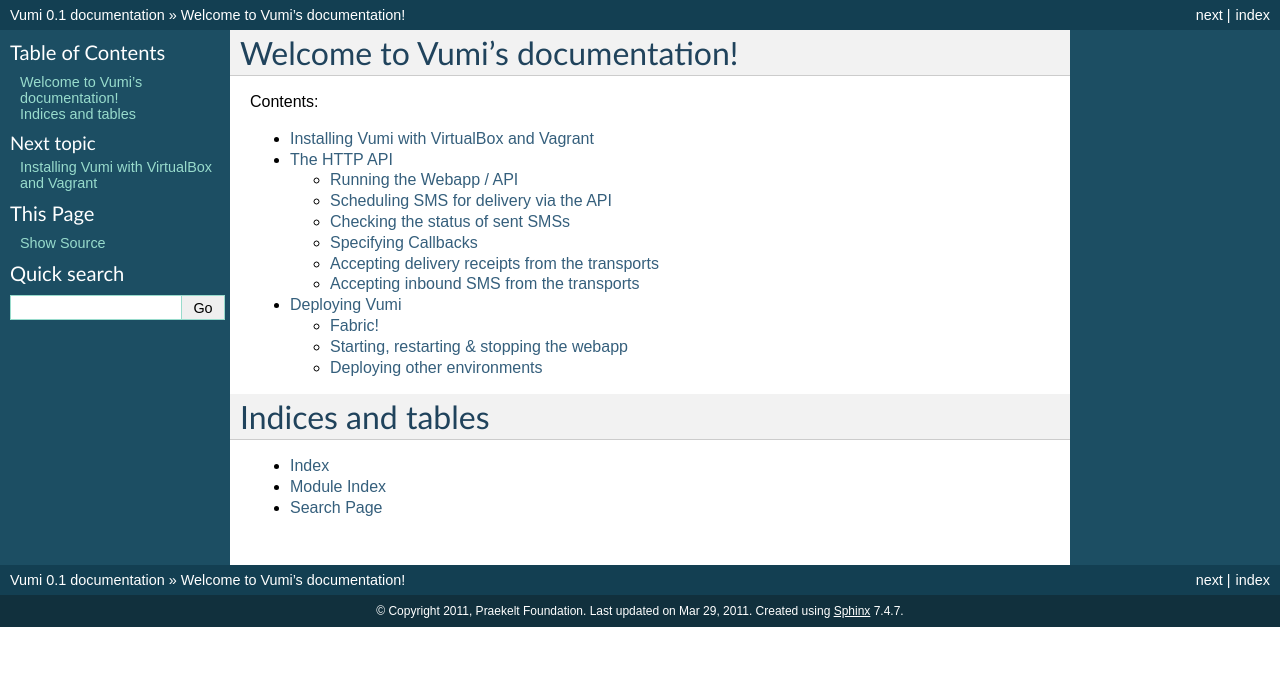
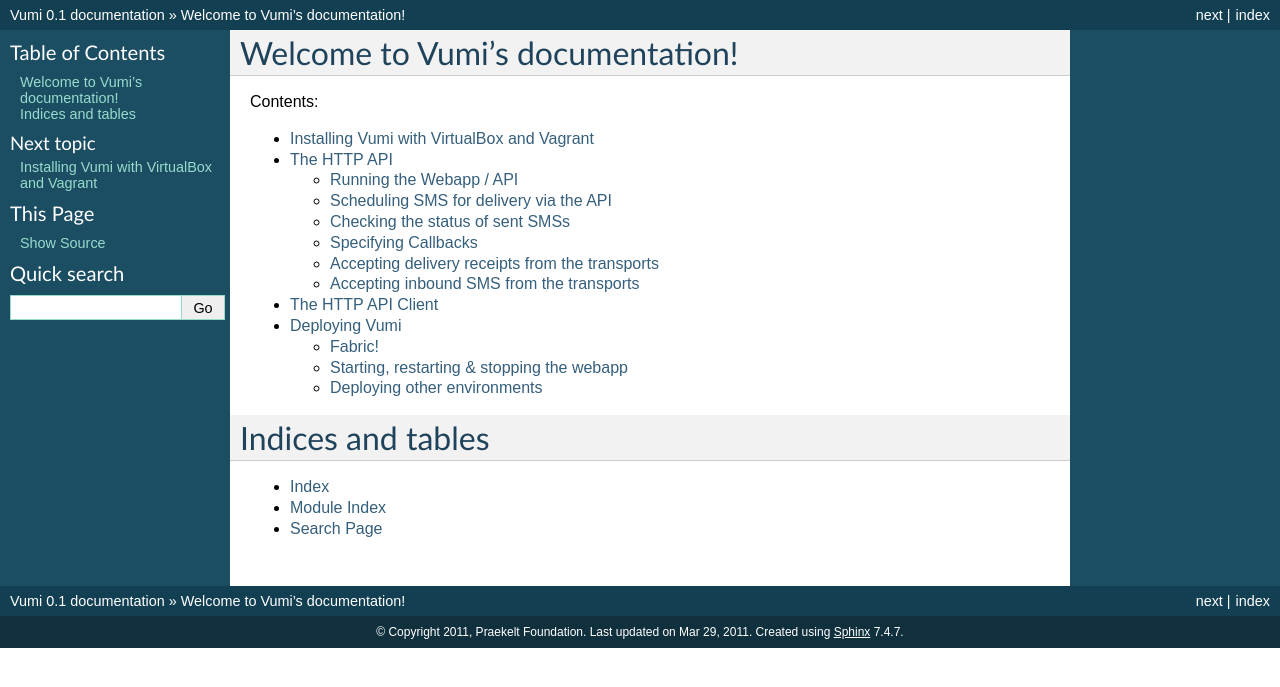
Before and after one commit to praekeltfoundation/vumi, a Sphinx documentation site: the page built from docs/index.rst, in a window 1280 px wide. Shown: the top 687 px of the page. Built offline with Sphinx 7.4.7, drawn with Linux system fonts in a browser that asks for light colours.

Commit message:
working on docs

```diff
--- a/docs/client.rst
+++ b/docs/client.rst
@@ -1,2 +1,7 @@
-.. automodule:: vumi.webapp.api.client
+The HTTP API Client
+===================
+
+A client for Vumi's HTTP API.
+
+.. autoclass:: vumi.webapp.api.client.Client
     :members:
```
